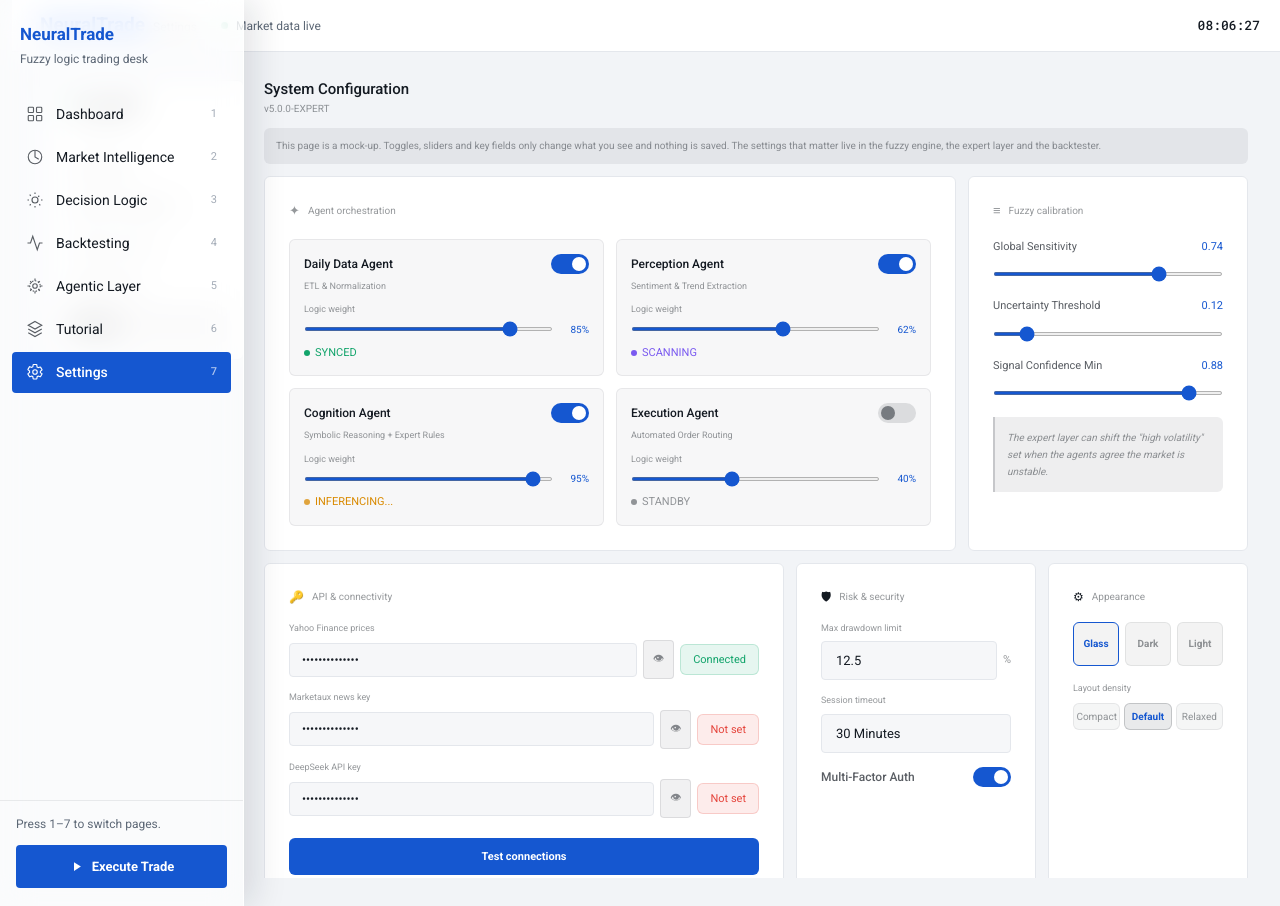
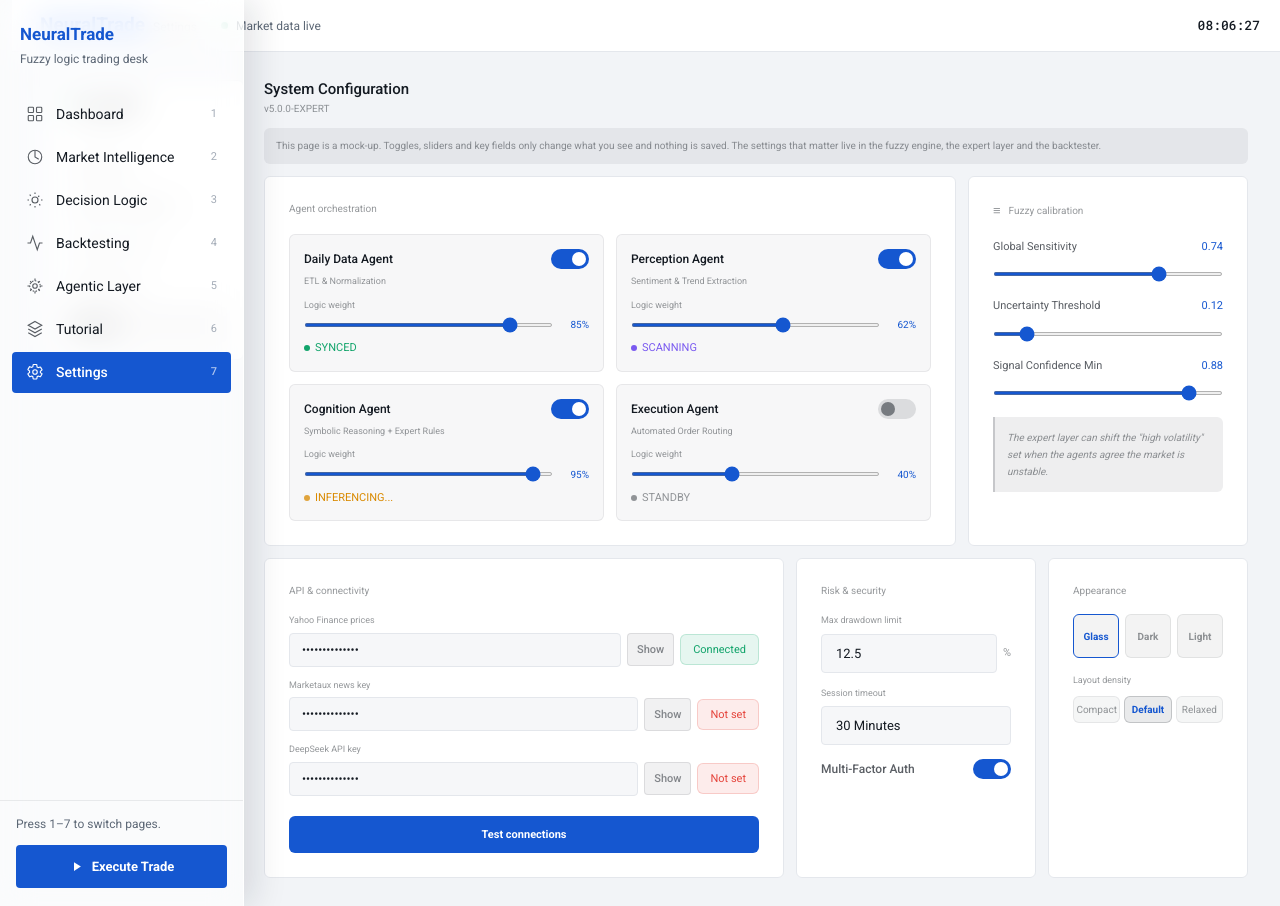
Before and after one commit to cheah20/FUZZY-LOGIC, a Flask app: page /settings in a window 1280 px wide. Run offline with Flask 3, Linux system fonts and the light colour scheme.

Commit message:
Replace decorative emoji with plain text

```diff
--- a/static/css/05_components.css
+++ b/static/css/05_components.css
@@ -48,7 +48,7 @@
   transform: translateZ(0);
 }
 
-/* Panel variant: danger-tinted — reserve for genuinely critical states only */
+/* red-tinted panel, only for real problems */
 .glass-panel--danger {
   background: rgba(255, 255, 255, 0.94);
   border-color: rgba(229, 68, 59, 0.2);
--- a/static/js/main.js
+++ b/static/js/main.js
@@ -970,7 +970,7 @@ document.addEventListener('DOMContentLoaded', () => {
             if (!input) return;
             const isHidden = input.type === 'password';
             input.type     = isHidden ? 'text' : 'password';
-            this.textContent = isHidden ? '🙈' : '👁';
+            this.textContent = isHidden ? 'Hide' : 'Show';
             this.title       = isHidden ? 'Hide API key' : 'Show API key';
         });
     });
--- a/templates/agentic.html
+++ b/templates/agentic.html
@@ -587,7 +587,7 @@ function renderFailureDemo(d) {
   const ref = d.reflection || {};
   document.getElementById('fail-root-cause').textContent =
     (ref.root_cause || '') + ' ' + (ref.corrective_principle || '');
-  document.getElementById('fail-lesson').textContent = '💡 ' + (ref.lesson || '');
+  document.getElementById('fail-lesson').textContent = 'Lesson: ' + (ref.lesson || '');
 }
 
 // Init
--- a/templates/settings.html
+++ b/templates/settings.html
@@ -92,9 +92,7 @@
             margin-bottom: 18px;
           "
         >
-          <span style="color: rgba(20, 26, 34, 0.45); font-size: 13px"
-            >✦</span
-          >
+
           <div
             class="label-mono"
             style="
@@ -297,7 +295,7 @@
             margin-bottom: 16px;
           "
         >
-          <span style="font-size: 12px">🔑</span>
+
           <div
             class="label-mono"
             style="
@@ -333,9 +331,7 @@
               class="btn-secondary api-eye-btn"
               style="padding: 9px; font-size: 11px"
               title="Show/hide API key"
-            >
-              👁
-            </button>
+            >Show</button>
             <button
               style="padding:8px 12px;background:{% if status == 'Connected' %}rgba(18, 164, 107, 0.1){% else %}rgba(229, 68, 59, 0.1){% endif %};border:1px solid {% if status == 'Connected' %}rgba(18, 164, 107, 0.2){% else %}rgba(229, 68, 59, 0.2){% endif %};border-radius:var(--radius-md);color:{% if status == 'Connected' %}var(--semantic-buy){% else %}var(--semantic-sell){% endif %};font-family:var(--font-mono);font-size:var(--text-xs);cursor:pointer;white-space:nowrap;text-transform:uppercase;"
             >
@@ -369,7 +365,7 @@
             margin-bottom: 16px;
           "
         >
-          <span style="font-size: 12px">🛡</span>
+
           <div
             class="label-mono"
             style="
@@ -475,7 +471,7 @@
             margin-bottom: 16px;
           "
         >
-          <span style="font-size: 12px">⚙</span>
+
           <div
             class="label-mono"
             style="
```
